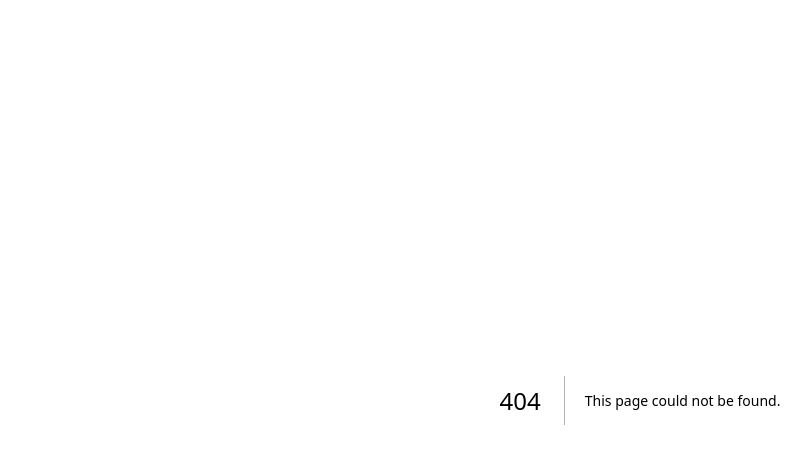
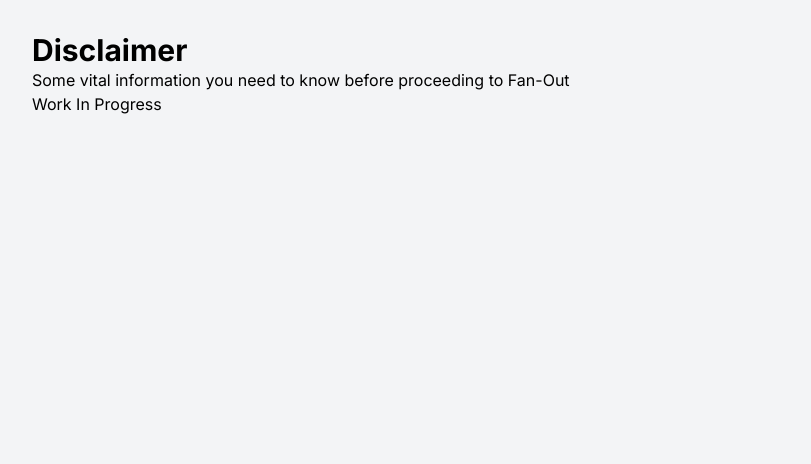
Before and after one commit to BirnadinErick/fanout, a Next.js app in the folder web/: page /disclaimer in a window 1280 px wide. Before the commit this address had no page. Shown: the top 464 px of the page, without its empty margins (0-811 px from the left). Built offline with nearby package versions, Linux system fonts and the light colour scheme.

Commit message:
add dummy disclaimer page

```diff
--- /dev/null
+++ b/web/app/disclaimer/page.tsx
@@ -0,0 +1,16 @@
+export default function Disclaimer() {
+  return (
+    <main className="p-8">
+      <section>
+        <h2>Disclaimer</h2>
+        <p>
+          Some vital information you need to know before proceeding to Fan-Out
+        </p>
+      </section>
+
+      <section>
+        <p>Work In Progress</p>
+      </section>
+    </main>
+  );
+}
```
